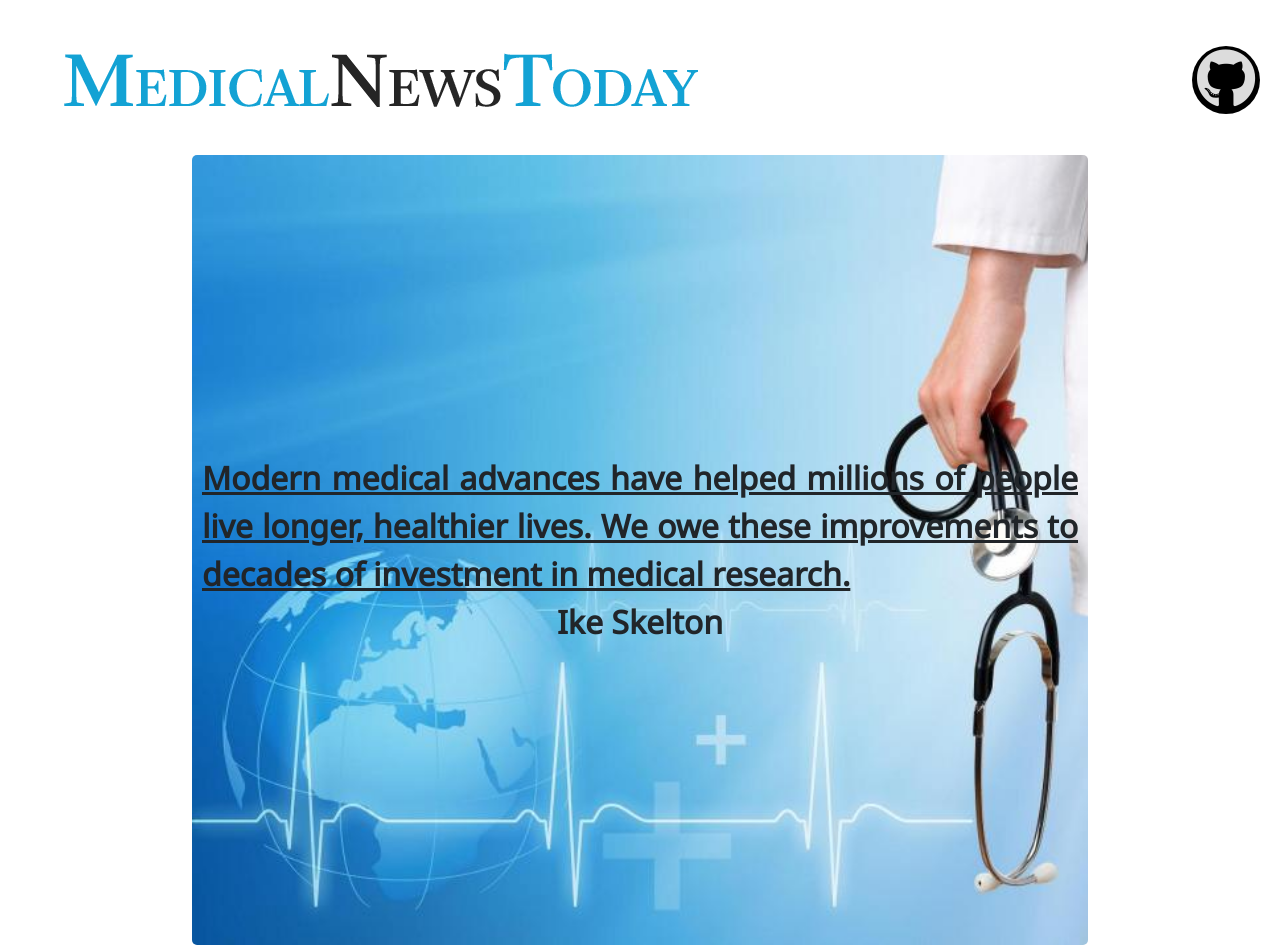
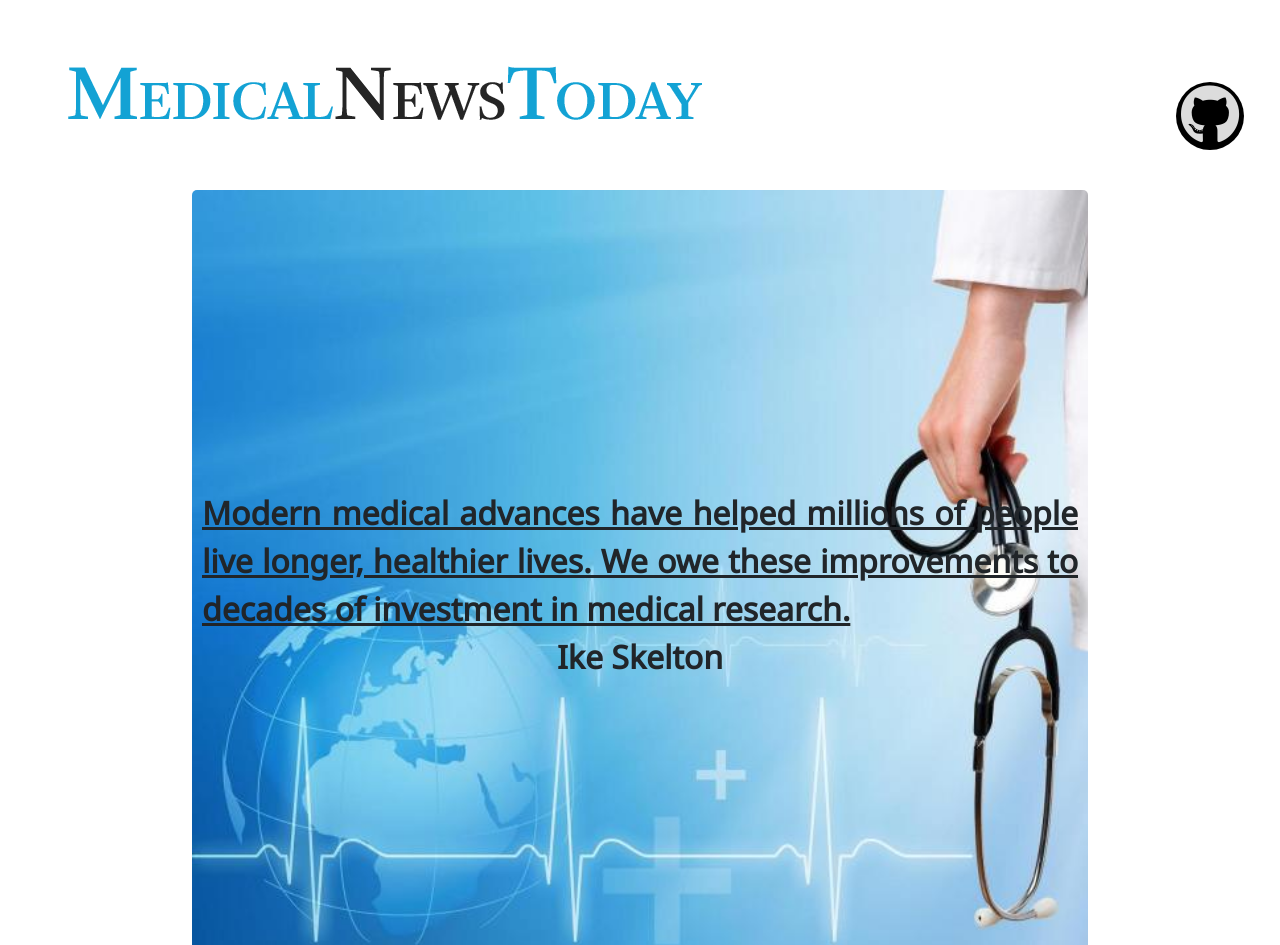
Before and after one commit to Chem-e/newsApp, a plain HTML site: page index.html in a window 1280 px wide. Shown: the top 945 px of the page. Drawn offline with nearby package versions, Linux system fonts and the light colour scheme; no server answers.

Commit message:
Update index.html

```diff
--- a/index.html
+++ b/index.html
@@ -19,16 +19,14 @@
 	<script src="script.js"></script>
 </head>
 <body>
-	<header class="header">
-
-
-		<a href="#default" class="logo"><img class="logo" src="images/MNTlogo.png"></a>
-
-  		<a href="https://github.com/Chem-e/newsApp">
-        <i class="fab fa-github"></i>
-      </a>
-
-	</header>
+	<nav class="navbar navbar-light  ">
+		<a class="navbar-brand " href="#">
+			<img class="logo d-flex justify-content-md-center "  src="images/MNTlogo.png">
+		</a>
+		<a class="ml-auto" href="https://chem-e.github.io/newsApp/">
+			<i class="fab fa-github"></i>
+		</a>
+	</nav>
 
 	<section class="main">
 
```
